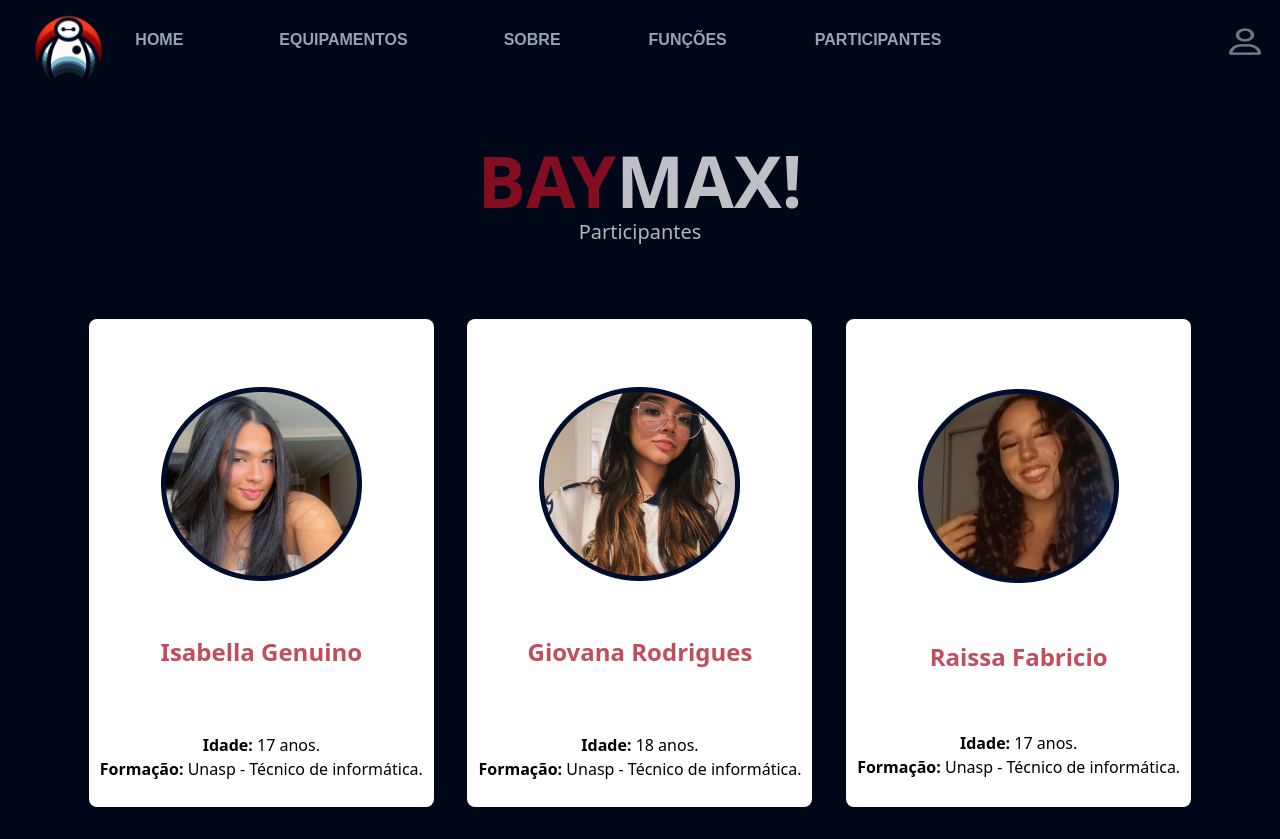
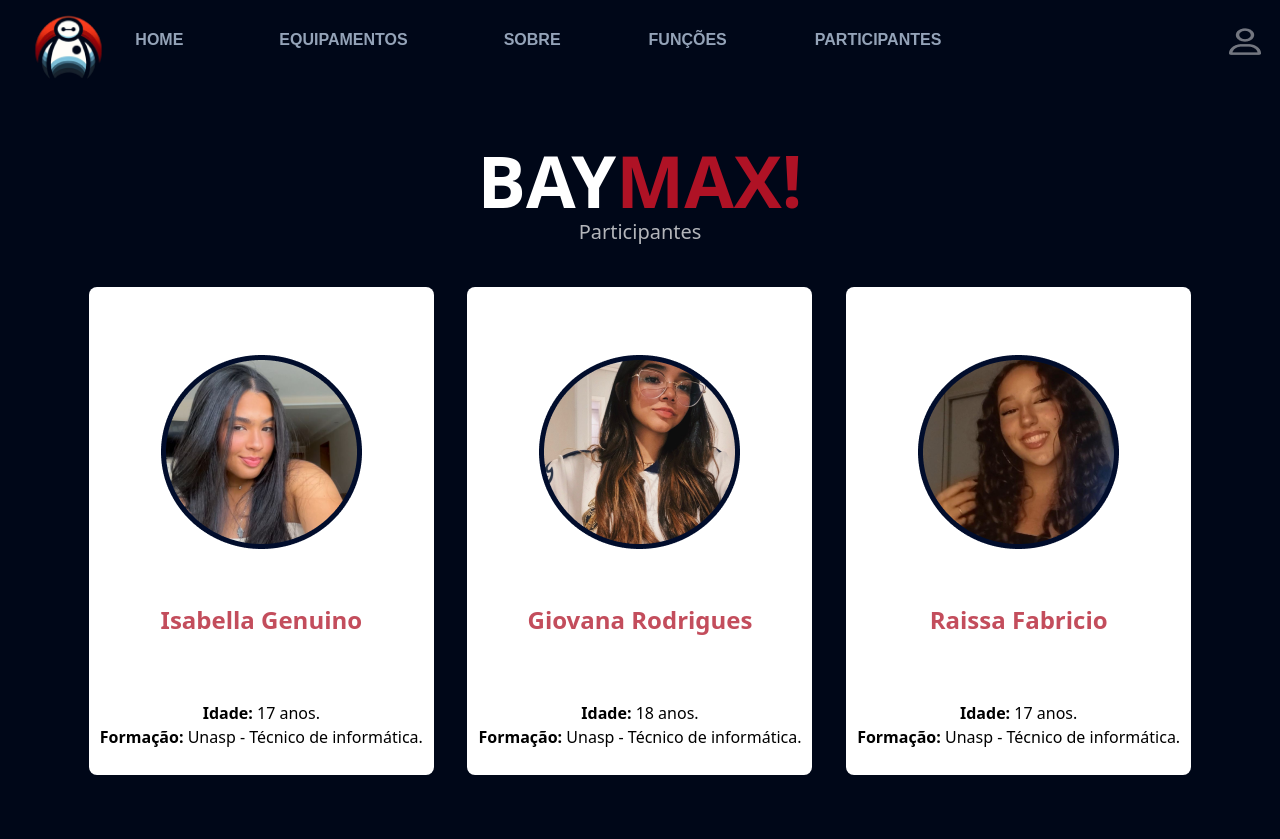
Before and after one commit to limaraissa/tcc, a React (Vite) app: page /participantes in a window 1280 px wide. After the commit the page ends 800 px from the top, so only its background shows below. Built offline with nearby package versions, Linux system fonts and the light colour scheme.

Commit message:
padding na pagina participantes

```diff
--- a/src/pages/participantes.jsx
+++ b/src/pages/participantes.jsx
@@ -1,26 +1,24 @@
 import isabella from "../public/isabella.png";
 import raissa from "../public/raissa.png";
 import jovana from "../public/jovana.png";
-import Header from '../componentes/heather'
+import Header from '../componentes/heather';
 
-export default function participantes() {
-  return(
-
-
+export default function Participantes() {
+  return (
     <main>
       <Header />
-        <div className=" flex flex-col justify-center items-center">
+      <div className="flex flex-col justify-center items-center">
+        <h1 className="text-white font-bold text-center pt-11 text-7xl min-[hidden]">
+          BAY<span className="text-vermelho font-bold lg:text-7xl">MAX!</span>
+        </h1>
 
-
-        <h1 className="text-whitee font-bold text-center min-[430px]:text-4xl pt-11 lg:text-7xl "><span className="text-red font-bold min-[430px]:text-4xl lg:text-7xl">BAY</span>MAX!</h1>
-
-          <section className="text-white opacity-70 font-light text-[20px] flex justify-center items-center h-[31px] ">
+        <section className="text-white opacity-70 font-light text-[20px] flex justify-center items-center h-[31px]">
           <h2>Participantes</h2>
         </section>
 
-          <section className="lg:flex lg:justify-between sm:items-center  sm:p-8 w-full max-w-[1200px]">
-            <section className="bg-white mx-auto sm:px-[5px] sm:w-[345px] sm:h-[488px] mt-[40px] grid place-items-center rounded-[8px]">
-              <div className="sm:w-[201px]  sm:h-[194px] mt-[41px]">
+        <section className="lg:flex lg:justify-between sm:items-center w-full max-w-[1200px] px-4 sm:px-8">
+          <section className="bg-white mx-auto sm:w-[345px] sm:h-[488px] mt-[40px] grid place-items-center rounded-[8px]">
+            <div className="sm:w-[201px] sm:h-[194px] mt-[41px]">
               <img src={isabella} alt="isabella" />
             </div>
             <div>
@@ -28,7 +26,7 @@ export default function participantes() {
             </div>
             <div className="text-center sm:mt-[10px]">
               <p><span className="font-bold">Idade:</span> 17 anos.</p>
-                <p><span className="font-bold ">Formação:</span> Unasp - Técnico de informática.</p>
+              <p><span className="font-bold">Formação:</span> Unasp - Técnico de informática.</p>
             </div>
           </section>
 
@@ -52,7 +50,7 @@ export default function participantes() {
             <div>
               <h5 className="text-red font-semibold text-[24px] text-center">Raissa Fabricio</h5>
             </div>
-              <div className="text-center sm:mt-[0px]">
+            <div className="text-center sm:mt-[10px]">
               <p><span className="font-bold">Idade:</span> 17 anos.</p>
               <p><span className="font-bold">Formação:</span> Unasp - Técnico de informática.</p>
             </div>
@@ -60,8 +58,5 @@ export default function participantes() {
         </section>
       </div>
     </main>
-
-
-
-  )
+  );
 }
```
Lines whose indentation alone changed are shown as unchanged.
